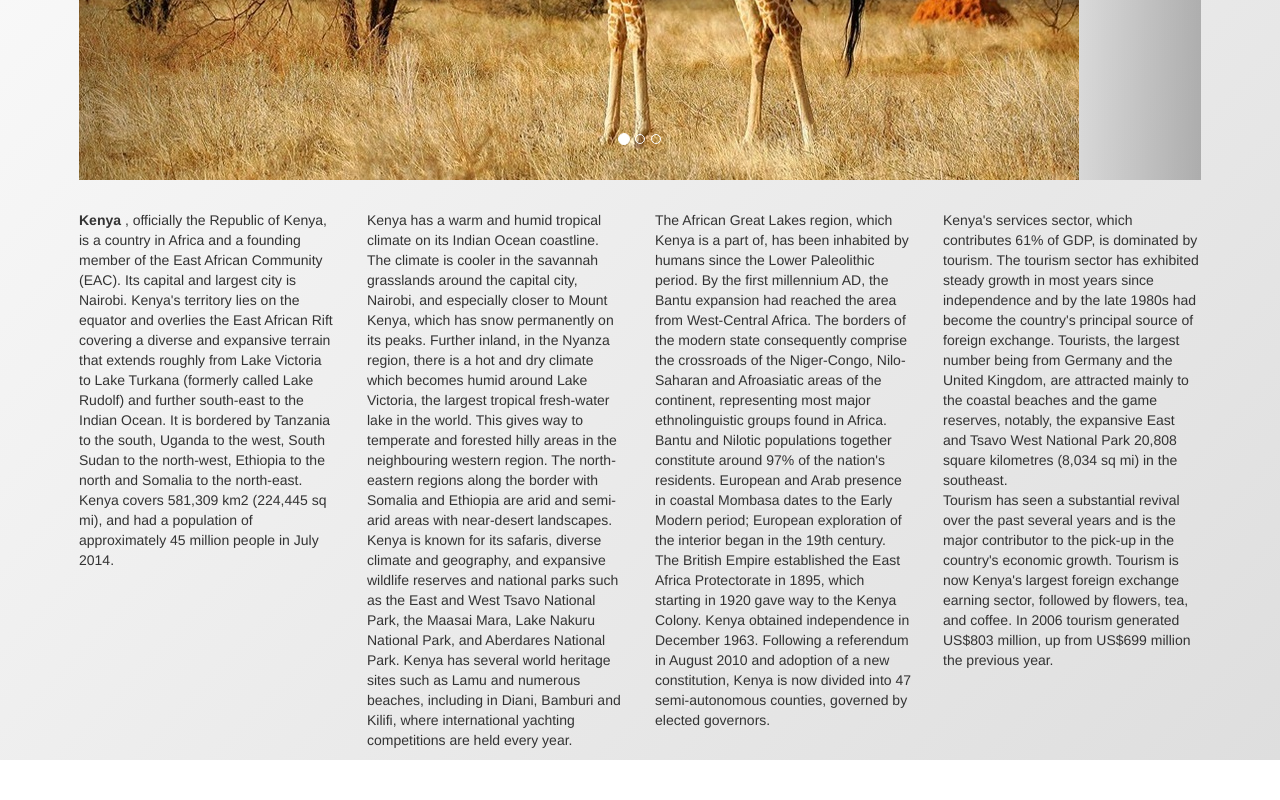
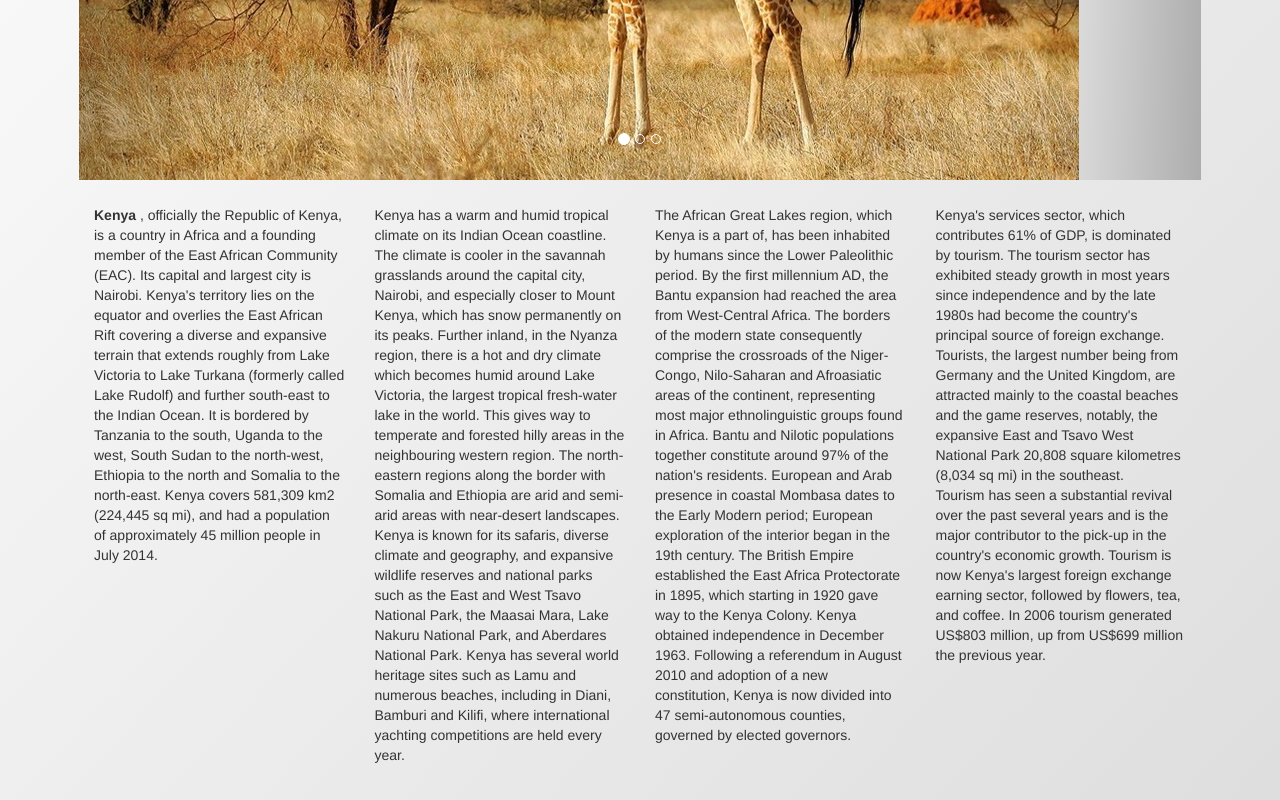
Before and after one commit to RonyNasr/vacation-suggester, a plain HTML site: page kenya.html in a window 1280 px wide. Shown: the part 580-1380 px from the top of the page. Before the commit the page ends 1340 px from the top, so only its background shows below. Drawn offline with Linux system fonts and the light colour scheme.

Commit message:
amended the styling for paris page

```diff
--- a/css/my-styles.css
+++ b/css/my-styles.css
@@ -31,7 +31,8 @@ margin: 15px auto;
 }
 
 .content-row{
-  margin-top: 30px;
+  margin: 25px auto;
+
 }
 
 .paris-carousel{
```
